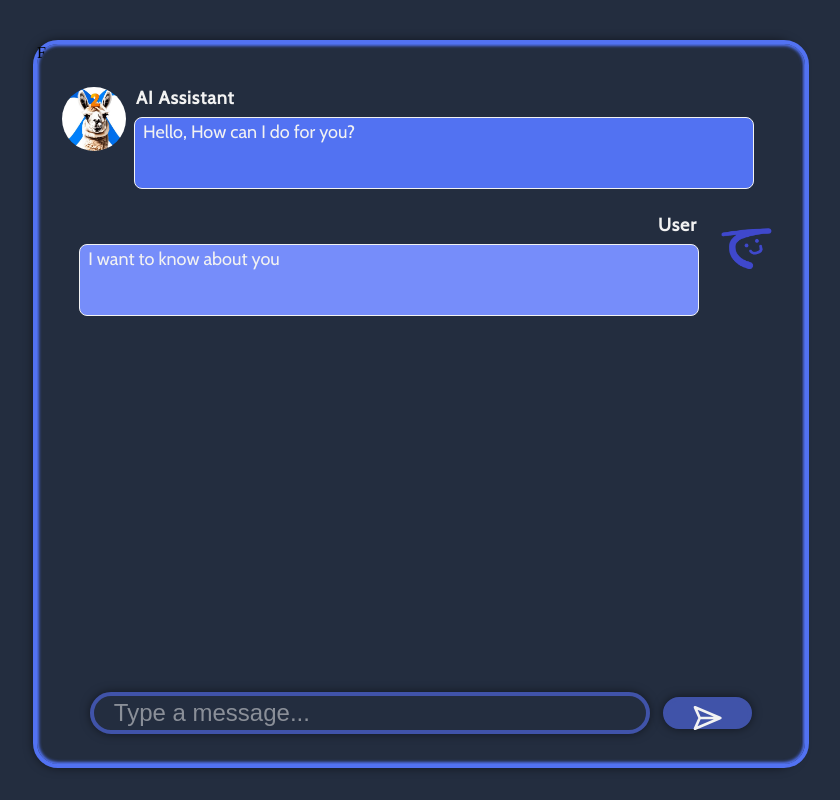
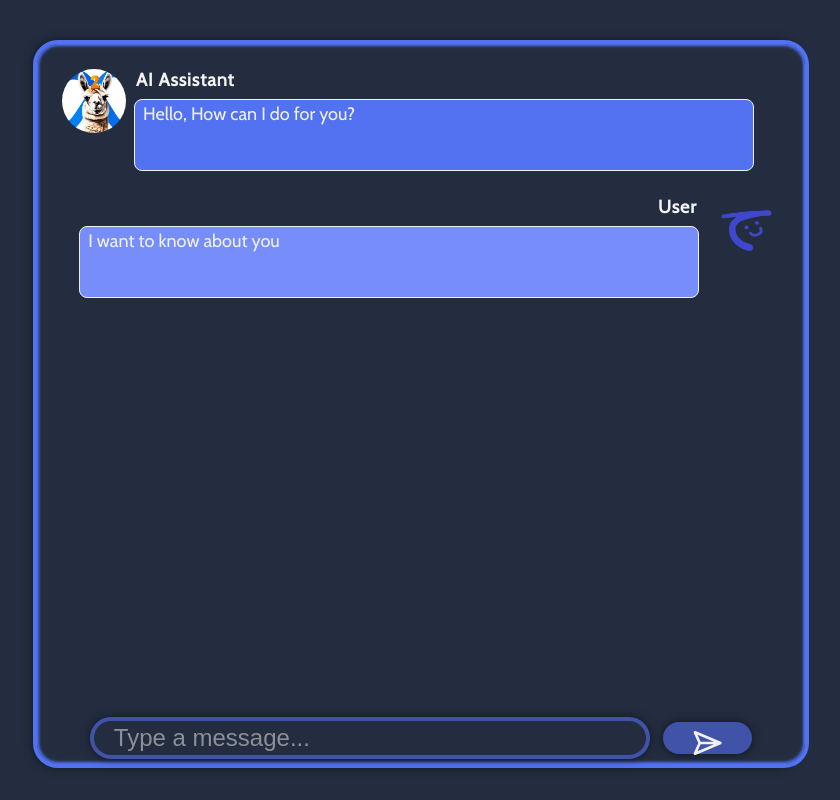
Before and after one commit to PleahMaCaka/stage-chat, a SvelteKit app: page / in a window 1280 px wide. Shown: the whole page, without its empty margins (223-1063 px from the left). Built offline with nearby package versions, Linux system fonts and the light colour scheme.

Commit message:
???!: remove `f`

```diff
--- a/src/components/ChatHistory.svelte
+++ b/src/components/ChatHistory.svelte
@@ -7,7 +7,7 @@
     let history: Array<History> = $historyStore
 </script>
 
-<div id="chat-history">F
+<div id="chat-history">
     {#each history as h}
         {#if h.author === "Bot"}
             <CharMessage message={h.message} author="AI Assistant" profileUrl="/llama2.jpg"/>
```
